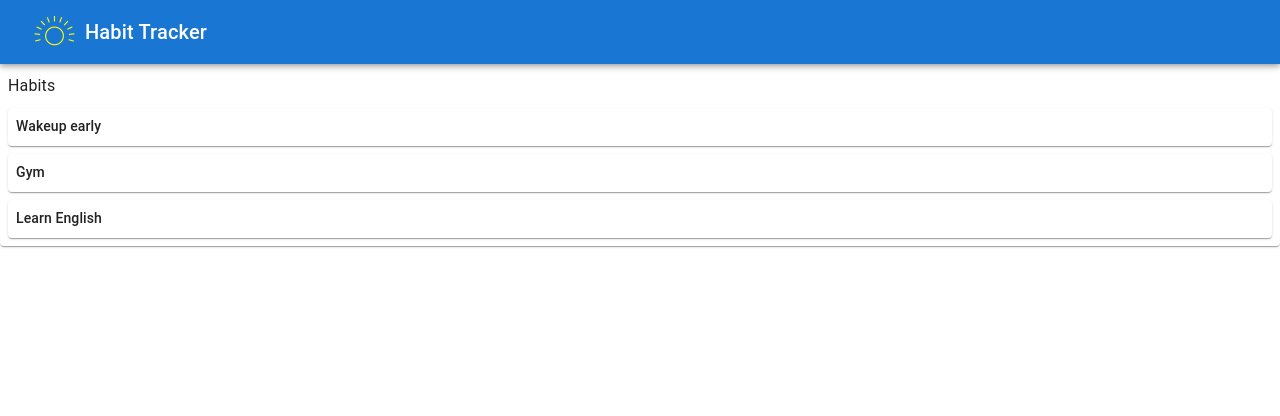
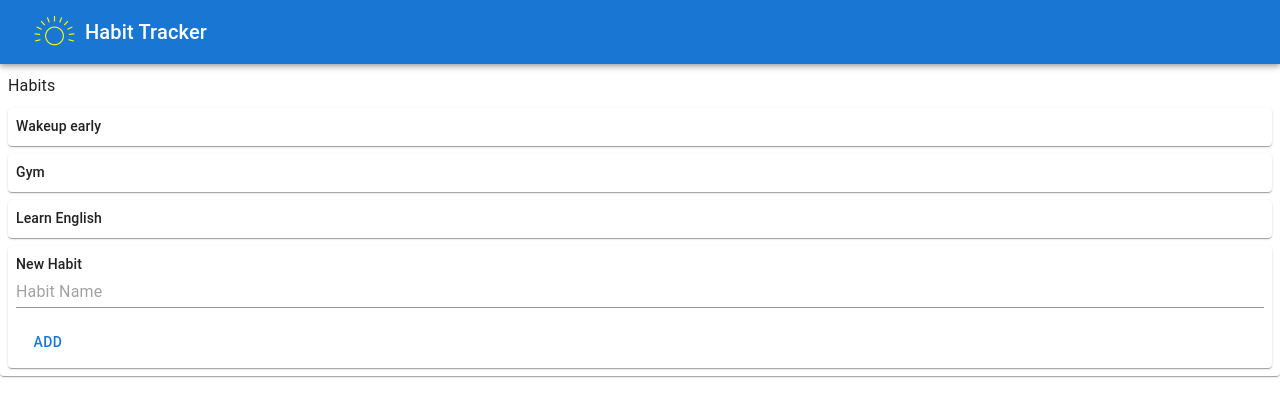
Before and after one commit to imtaha-ir/habit-tracker, a React (Create React App) app: page / in a window 1280 px wide. Both pictures are taken after a click on the button "Habits". Shown: the top 416 px of the page. Built offline with nearby package versions, Linux system fonts and the light colour scheme.

Commit message:
Part 4: Array state manipulate

```diff
--- a/src/data/contexts/HabitsDataContext.tsx
+++ b/src/data/contexts/HabitsDataContext.tsx
@@ -14,9 +14,9 @@ export const HabitContext = createContext<HabitDataContextType>({
 })
 
 export default function HabitProvider({ children }: { children: ReactNode }) {
-    const [habits, setHabits] = useState<Habit[]>(['Wakeup early', 'Gym','Learn English'])
+    const [habits, setHabits] = useState<Habit[]>(['Wakeup early', 'Gym', 'Learn English'])
     const addHabit = (newHabit: Habit) => {
-        // TODO: add new habit tto habits
+        setHabits([...habits,newHabit])
     }
     const removeHabitAt = (index: number) => {
         // TODO: remove habit at index
--- a/src/screens/habits/HabitsPage.tsx
+++ b/src/screens/habits/HabitsPage.tsx
@@ -1,16 +1,24 @@
-import { Box, Card, Paper, Typography } from "@mui/material";
-import { CSSProperties, useContext } from "react";
+import { Box, Button, Card, CardActionArea, CardActions, Paper, TextField, Typography } from "@mui/material";
+import { ChangeEvent, CSSProperties, useContext, useState } from "react";
 import { HabitContext } from "../../data/contexts/HabitsDataContext";
 import { DarkModeContext } from "../../data/contexts/DarkMode.context";
 
 export default function HabitsPage() {
-    const { habits } = useContext(HabitContext)
+    const [newHabitName, setNewHabitName] = useState('')
+    const { habits, addHabit } = useContext(HabitContext)
     const { darkMode } = useContext(DarkModeContext)
     const cardStyle: CSSProperties = {
         marginTop: 8,
         backgroundColor: darkMode ? "#555" : undefined,
         color: darkMode ? "#ccc" : undefined
     }
+    function handleNewHabitNameChange(event: ChangeEvent<HTMLInputElement | HTMLTextAreaElement>): void {
+        setNewHabitName(event.target.value)
+    }
+    function handleAddNewHabit() {
+        addHabit(newHabitName)
+    }
+
     return <Paper style={{
         backgroundColor: darkMode ? "#444" : undefined,
         color: darkMode ? "#ccc" : undefined
@@ -27,6 +35,24 @@ export default function HabitsPage() {
                 </Card>
             )
             }
+            <Card style={cardStyle}>
+                <Box p={1}>
+                    <Typography variant="subtitle2">
+                        New Habit
+                    </Typography>
+                    <Box>
+                        <TextField
+                            value={newHabitName}
+                            onChange={handleNewHabitNameChange}
+                            variant="standard"
+                            fullWidth
+                            placeholder="Habit Name" />
+                    </Box>
+                </Box>
+                <CardActions>
+                    <Button onClick={handleAddNewHabit}>Add</Button>
+                </CardActions>
+            </Card>
         </Box>
     </Paper>
 }
```
